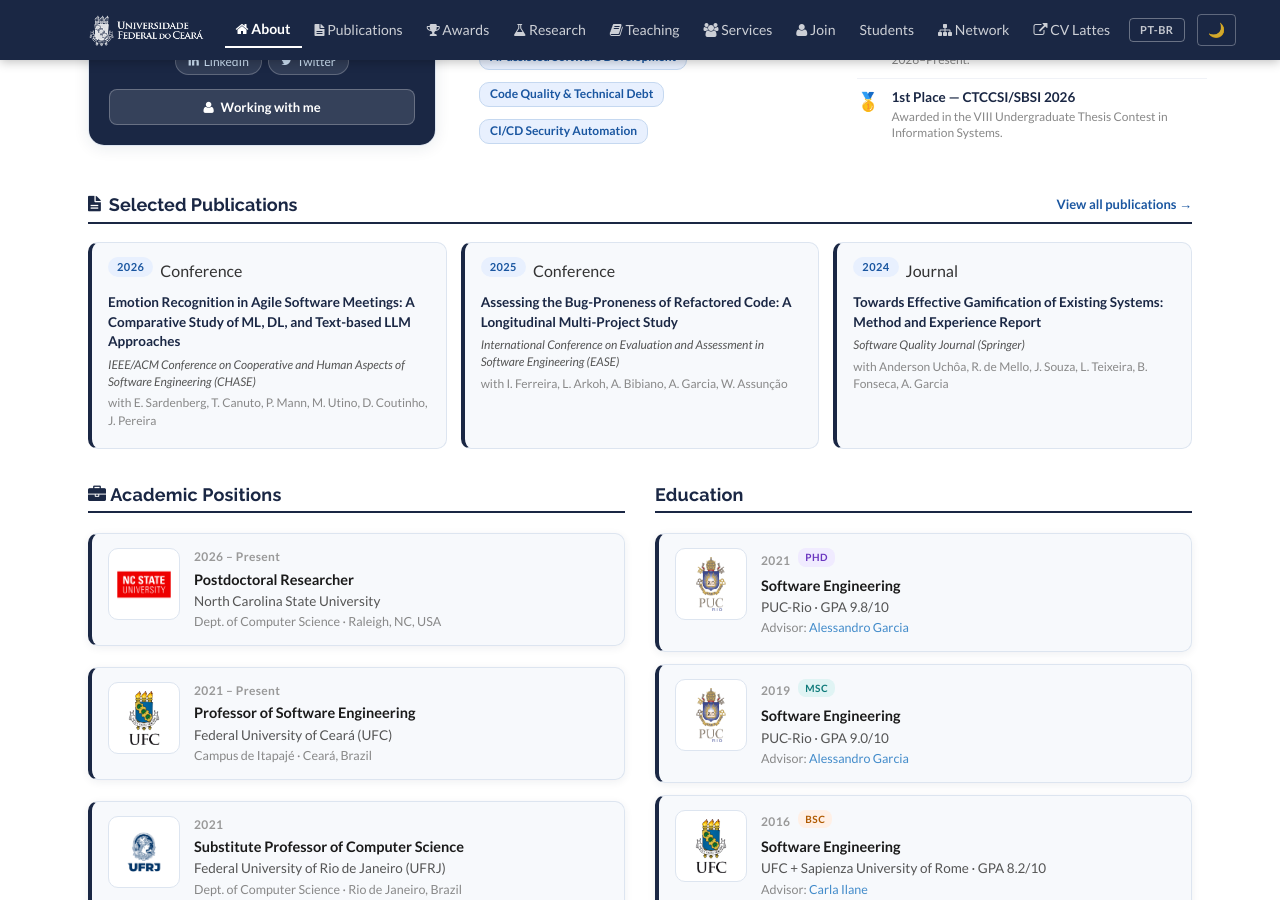
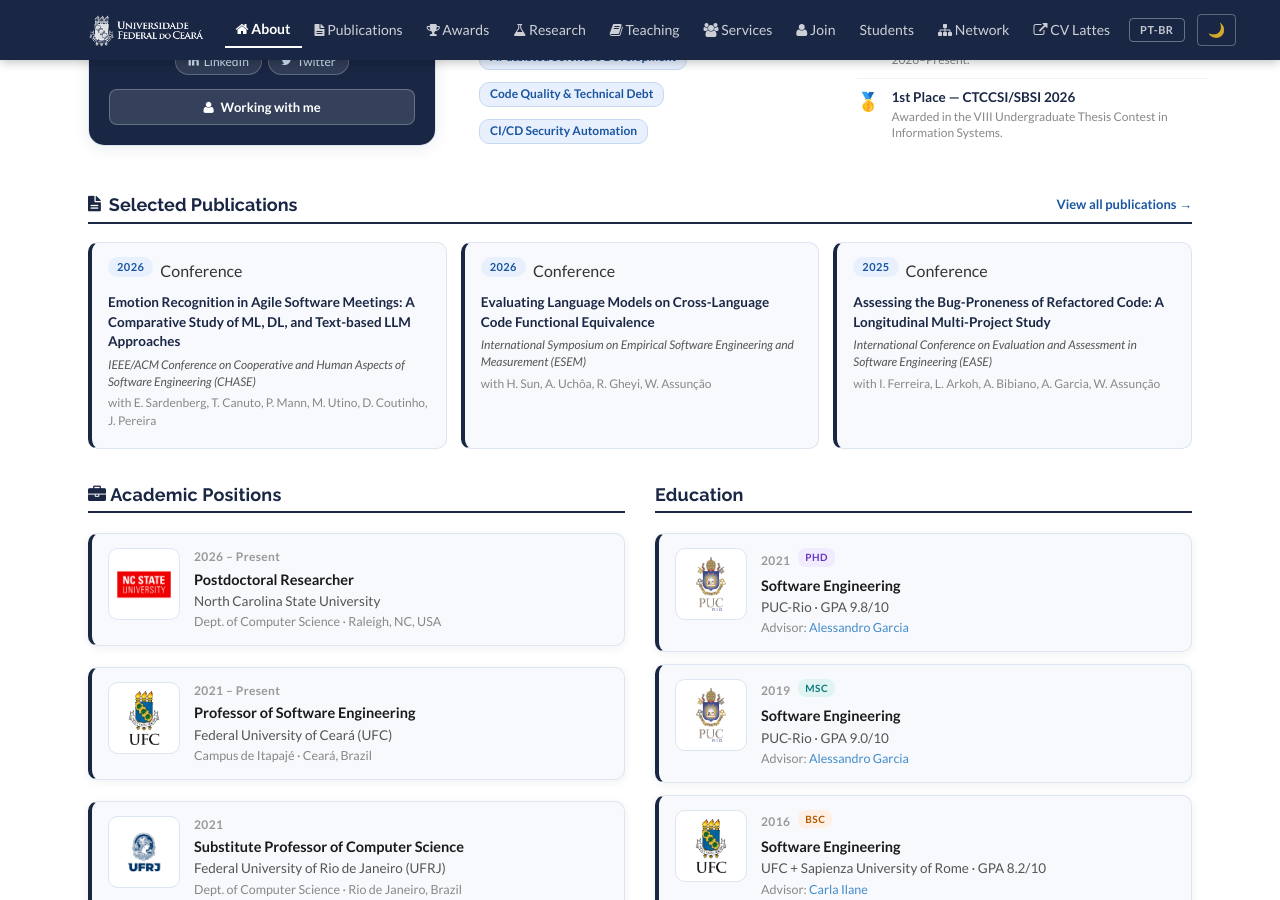
Before and after one commit to anderson-uchoa/anderson-uchoa.github.io, a Jekyll site: the page built from index.html, in a window 1280 px wide and 900 px high, scrolled down 572 px. Built offline with Jekyll 4.4.1, drawn with Linux system fonts in a browser that asks for light colours; some of the changed lines change nothing that is shown.

Commit message:
Update featured publications and research project details for clarity and accuracy

```diff
--- a/_data/featured_publications.yml
+++ b/_data/featured_publications.yml
@@ -2,6 +2,13 @@
   title: "Emotion Recognition in Agile Software Meetings: A Comparative Study of ML, DL, and Text-based LLM Approaches"
   venue: "IEEE/ACM Conference on Cooperative and Human Aspects of Software Engineering (CHASE)"
   authors: "E. Sardenberg, T. Canuto, P. Mann, M. Utino, D. Coutinho, J. Pereira"
+  type: "conference"
+  url: "https://doi.org/10.1145/3794860.3794910"
+
+- year: "2026"
+  title: "Evaluating Language Models on Cross-Language Code Functional Equivalence"
+  venue: "International Symposium on Empirical Software Engineering and Measurement (ESEM)"
+  authors: "H. Sun, A. Uchôa, R. Gheyi, W. Assunção"
   type: "conference"
 
 - year: "2025"
@@ -10,10 +17,3 @@
   authors: "I. Ferreira, L. Arkoh, A. Bibiano, A. Garcia, W. Assunção"
   type: "conference"
   url: "https://doi.org/10.1145/3756681.3756948"
-
-- year: "2024"
-  title: "Towards Effective Gamification of Existing Systems: Method and Experience Report"
-  venue: "Software Quality Journal (Springer)"
-  authors: "Anderson Uchôa, R. de Mello, J. Souza, L. Teixeira, B. Fonseca, A. Garcia"
-  type: "journal"
-  url: "https://doi.org/10.1007/s11219-024-09696-y"
--- a/_data/research.yml
+++ b/_data/research.yml
@@ -25,33 +25,20 @@
       interfaces aligned with modern standards; and (iv) an MVP with a simulated provider and
       demonstration application to validate the proposed model.
 
-- title: "LLM-Assisted Refactoring: A Human-in-the-Loop Approach for Sustainable Software Quality"
+- title: "LLM-Based and Agentic Approaches for Reliable Software Maintenance and Evolution"
   status: ongoing
   period: "2026 – Present"
   coordinator: "Dr. Anderson Uchôa (UFC)"
   sponsor: "CNPq"
-  tags: [LLMs, refactoring, human-in-the-loop, code quality, AI-assisted development]
+  tags: [LLMs, refactoring, AI agents, code quality, AI-assisted development]
   partners: >-
     Anderson Uchôa (UFC, Brasil), Rohit Gheyi (UFCG, Brasil),
     and Wesley K. G. Assunção (NC State, EUA).
   description:
     - >-
-      Recent advances in Large Language Models (LLMs) have revolutionized the automation of
-      software engineering tasks, especially in code generation and refactoring suggestions.
-      However, despite their potential, the direct use of these tools in real development
-      workflows still faces important limitations: lack of sensitivity to the architectural
-      context of the system, risks of introducing semantic regressions, and low transparency
-      in model decisions.
+      Recent advances in Large Language Models (LLMs) and agent-based systems have expanded the automation of software maintenance and evolution activities. Despite this potential, their adoption still faces challenges related to accuracy, behavioral preservation, context representation, consistency across executions, computational cost, and decision transparency. In this context, this postdoctoral project investigates, develops, and evaluates LLM-based and agentic approaches to reliably support tasks such as software understanding, quality issue detection, refactoring, and change validation.
     - >-
-      This project aims to investigate, develop, and evaluate an LLM-assisted refactoring
-      approach centered on Human-in-the-Loop (HITL) cycles, in which the developer acts as a
-      critical validation and refinement agent for automatically generated suggestions. The
-      research includes: (i) mapping existing approaches for LLM-based refactoring and HITL
-      collaborative workflows; (ii) context-sensitive prompt engineering; (iii) development of a
-      functional prototype with IDE integration supporting classic smells such as Long Method,
-      God Class, and Feature Envy; (iv) execution of HITL cycles with structured human feedback
-      collection; and (v) empirical study on open-source repositories comparing generated
-      refactorings with real developer history.
+      The research examines how different models, prompting strategies, context representations, and agent architectures influence the quality of the results, including when the division of responsibilities among agents provides meaningful benefits. The studies cover different software artifacts and maintenance scenarios, including the detection and refactoring of configuration issues in CI/CD workflows, the assessment of functional equivalence between programs, and the analysis of how context affects model decisions. The expected outcomes include empirical evidence, datasets, evaluation protocols, and guidelines for the responsible, auditable, and reliable use of LLM-based and agentic systems in Software Engineering.
 
 - title: "SP4Dev — Security and Privacy in Software: Automation Strategies and Development Practices"
   status: ongoing
```
